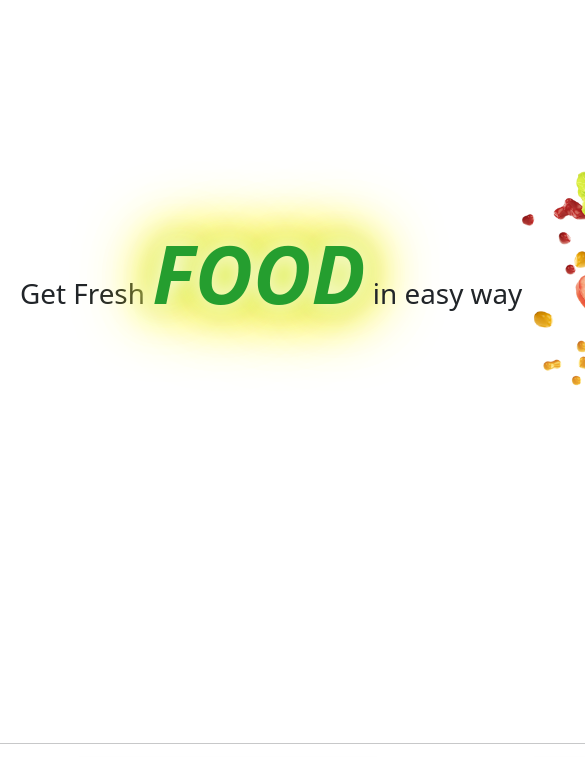
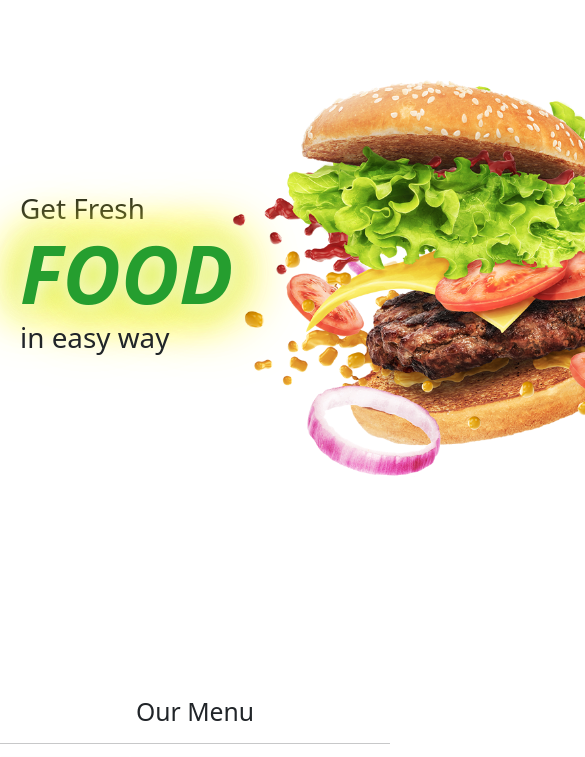
Before and after one commit to Sohaib-Azhar010/sohaibsrestraunt, a plain HTML site: page index.html in a window 390 px wide. Shown: the part 59-816 px from the top of the page, 585 px wide, since content can reach past the window. Drawn offline with nearby package versions, Linux system fonts and the light colour scheme.

Commit message:
first commit

```diff
--- a/style.css
+++ b/style.css
@@ -4,15 +4,25 @@
   box-sizing: border-box;
 }
 
-@media only screen and (max-width: 750px) {
+@media only screen and (max-width: 600px) {
   body {
     height: 100%;
-    width: 350%;
+    width: 100%;
+    position: fixed;
   }
-  .mainimage {
-    height: 10%;
-    /* width: 10%; */
+
+  /* .main{
+    display:inline;
+    justify-content:center;
   }
+   .mainimage{
+    height: 200px;
+    width: 200px;
+    margin-left: 0;
+    margin-top: 2%;
+
+   }
+  */
 }
 
 .navbar-brand b {
```
Also changed, not shown: index.html (+1 -0 lines).
